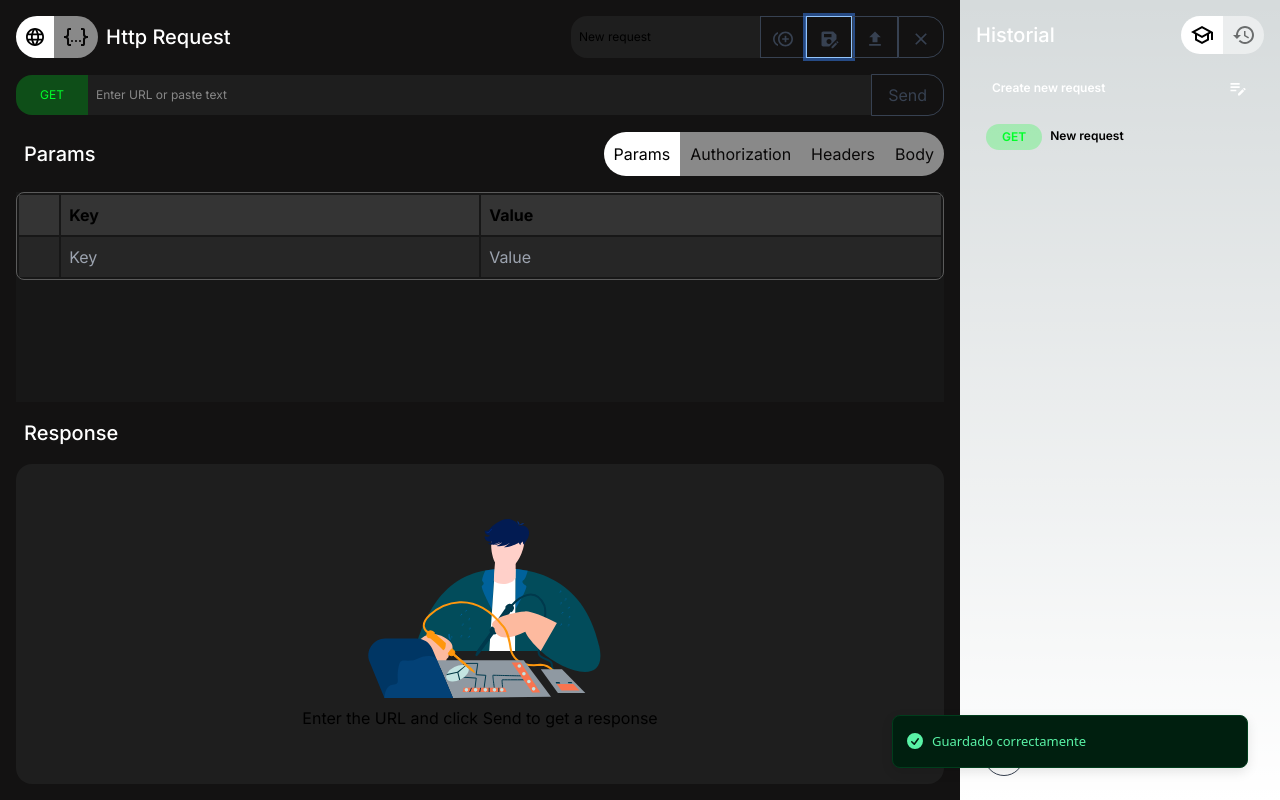
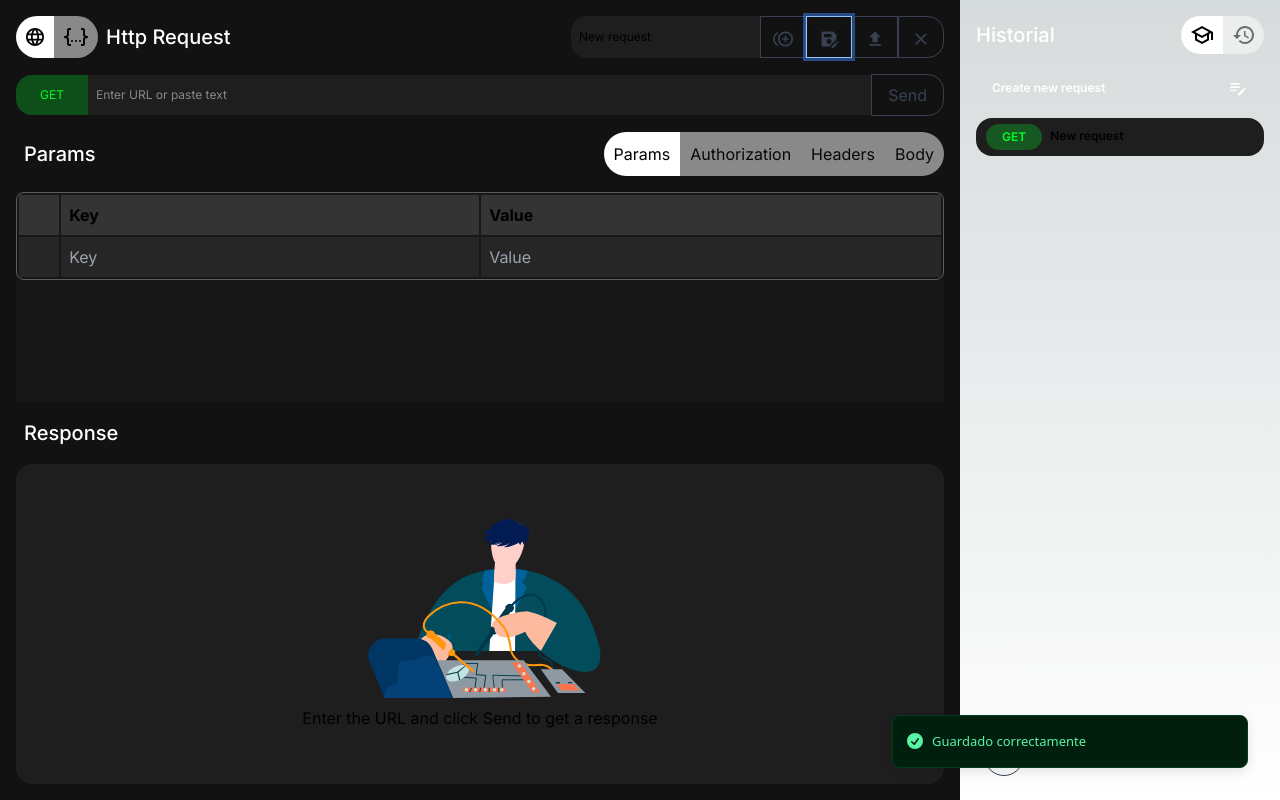
Before and after one commit to Dacyz/QuickDartRequest, a Next.js app: page /start in a window 1280 px wide. Both pictures are taken after a click on the button 921 px from the left and 37 px from the top of the page. Built offline with nearby package versions, Linux system fonts and the light colour scheme; what quicktype-core would draw is missing.

Commit message:
List selection & clear selection

```diff
--- a/app/start/components/ListRequest.tsx
+++ b/app/start/components/ListRequest.tsx
@@ -65,6 +65,7 @@ function ListRequest() {
   const {
     localData: data,
     removeLocalStorage,
+    requestModel,
     setRequestModel,
     setResponseModel,
   } = useDashboardContext();
@@ -151,6 +152,12 @@ function ListRequest() {
                 key={item.timeStamp.toString()}
                 layoutId={item.timeStamp.toString()}
                 className="flex px-[10px] py-[6px] hover:bg-[#1E1E1E] cursor-pointer rounded-[16px] items-center transition-colors"
+                style={{
+                  background:
+                    item.timeStamp === requestModel.timeStamp
+                      ? "#1E1E1E"
+                      : "",
+                }}
                 onClick={() => {
                   setRequestModel(new RequestModel().copyWith(item));
                   setResponseModel(null);
@@ -204,7 +211,7 @@ function ListRequest() {
               }}
             >
               <span className="absolute  rounded-[16px]"></span>
-               Create new request
+              Create new request
               <EditNote fontSize="small" className="ml-auto" />
             </button>
             {groupsAndItemsJSX}
--- a/components/buttons/save-request.tsx
+++ b/components/buttons/save-request.tsx
@@ -3,10 +3,16 @@ import React from "react";
 import { Save, SaveAs, Close, Upload } from "@mui/icons-material";
 import { useDashboardContext } from "@/data/context/context";
 import { generateJsonAndDownload } from "@/utils/helpers/data_extension";
+import RequestModel from "@/data/models/request_model";
 
 const SaveRequestButton: React.FC = () => {
-  const { saveRequestModel, updateRequestModel, requestModel } =
-    useDashboardContext();
+  const {
+    saveRequestModel,
+    updateRequestModel,
+    requestModel,
+    setRequestModel,
+    setResponseModel,
+  } = useDashboardContext();
   if (requestModel.timeStamp === 0) {
     return (
       <button
@@ -43,6 +49,10 @@ const SaveRequestButton: React.FC = () => {
         <Upload fontSize="small" />
       </button>
       <button
+        onClick={() => {
+          setRequestModel(new RequestModel());
+          setResponseModel(null);
+        }}
         color="primary"
         aria-label="save"
         className="button-icon-st rounded-r-2xl"
```
